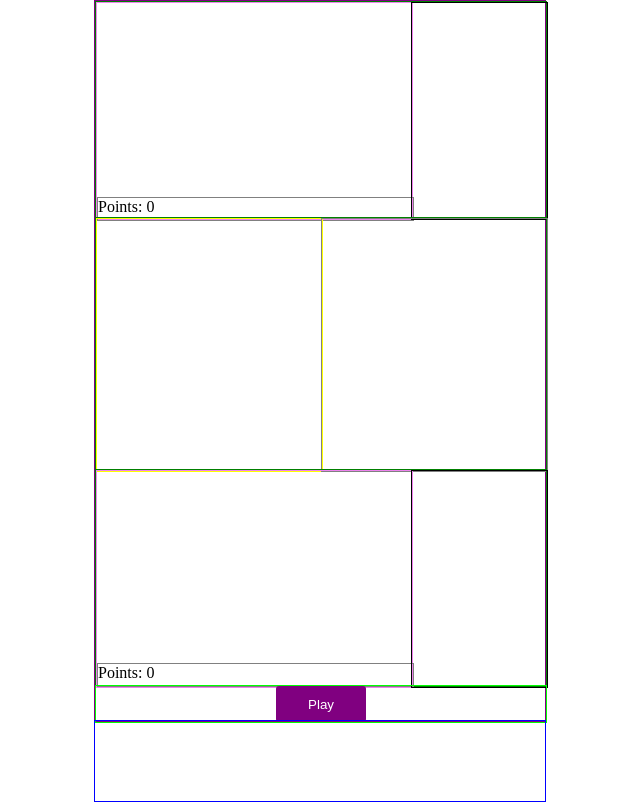
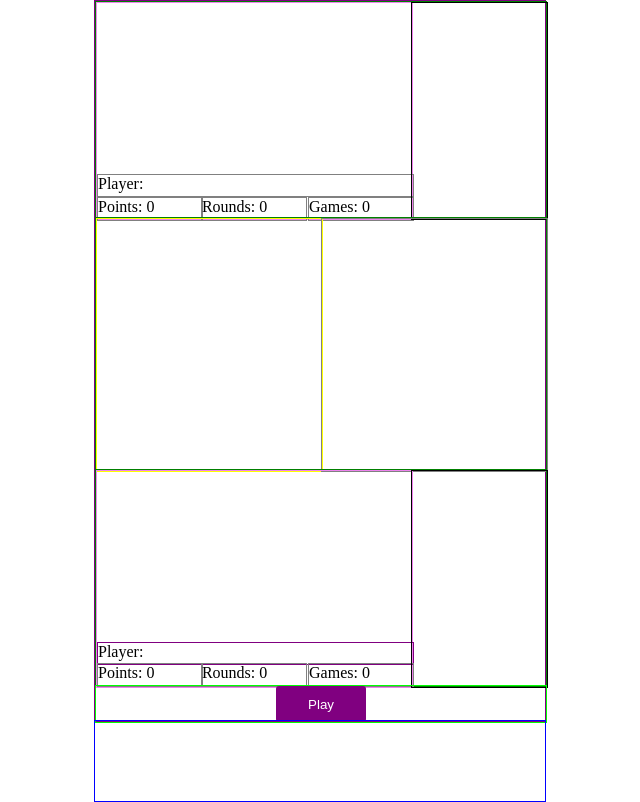
Before and after one commit to Keskinev87/Santase, a website: page index.html in a window 1280 px wide. Shown: the whole page, without its empty margins (321-961 px from the left). Drawn offline with nearby package versions, Linux system fonts and the light colour scheme; no server answers.

Commit message:
Added fields for points

```diff
--- a/index.html
+++ b/index.html
@@ -10,14 +10,17 @@
         <div class="play-scene">
             <div class="oponent-area" id="opponent-area">
                 <div id="opponent-hand">
-
-                    <div id = "opponent-points">Points: <span id='opp-pts'>0</span></div>
+                    <div class="opponent-name">Player: <span id='opp-name'></span></div>
+                    <div class="opponent-points">Points: <span id='opp-pts'>0</span></div>
+                    <div class="opponent-rounds-won">Rounds: <span id='opp-rounds-won'>0</span></div>
+                    <div class="opponent-games-won">Games: <span id='opp-games-won'>0</span></div>
                 </div>
                 <div id="opponent-pile">
 
                 </div>
             </div>
             <div class="play-field text-center" id="play-field" >
+                <div class="announcement-container" id="announcement-container" style="visibility: hidden"><p id="announcement"></p></div>
                 <div id="play-arena">
 
                 </div>
@@ -28,7 +31,10 @@
             </div>
             <div class="own-area" id="own-area">
                 <div id="own-hand">
-                   <div id="own-points">Points: <span id='own-pts'>0</span></div>
+                   <div class="player-name">Player: <span id='own-name'></span></div>
+                   <div class="own-points">Points: <span id='own-pts'>0</span></div>
+                   <div class="own-rounds-won">Rounds: <span id='own-rounds-won'>0</span></div>
+                   <div class="own-games-won">Games: <span id='own-games-won'>0</span></div>
                 </div>
                 <div id="own-pile">
 
--- a/public/css/style.css
+++ b/public/css/style.css
@@ -49,10 +49,27 @@
     height: auto;
 }
 
-#opponent-points {
+.opponent-points, .opponent-rounds-won, .opponent-games-won {
     position: absolute;
     border: 1px solid grey;
     top: 90%;
+    height: 10%;
+    width: 33%;
+}
+
+.opponent-rounds-won {
+    left: 33%;
+}
+
+.opponent-games-won {
+    left: 67%;
+}
+
+.opponent-name {
+    position: absolute;
+    border: 1px solid grey;
+    left: 0;
+    bottom: 10%;
     height: 10%;
     width: 100%;
 }
@@ -71,6 +88,19 @@
     width: 50%;
     height: 100%;
     left: 0;
+}
+
+.announcement-container {
+    position: absolute;
+    z-index: 2;
+    border: 1px solid darkblue;
+    width: 40%;
+    left: 30%;
+    top: 40%;
+    height: 20%;
+    color: chartreuse;
+    background: rgba(255, 0, 0, 0.7);
+    text-align: center;
 }
 
 #card-pile {
@@ -113,12 +143,29 @@
     height: auto;
 }
 
-#own-points {
+.player-name {
+    position: absolute;
+    bottom:10%;
+    left: 0;
+    width:100%;
+    height: 10%;
+    border: 1px solid purple;
+}
+
+.own-points, .own-rounds-won, .own-games-won {
     position: absolute;
     border: 1px solid grey;
     bottom: 0;
     height: 10%;
-    width: 100%;
+    width: 33%;
+}
+
+.own-rounds-won {
+    left: 33%;
+}
+
+.own-games-won {
+    left: 67%;
 }
 
 .controls-container{
```
